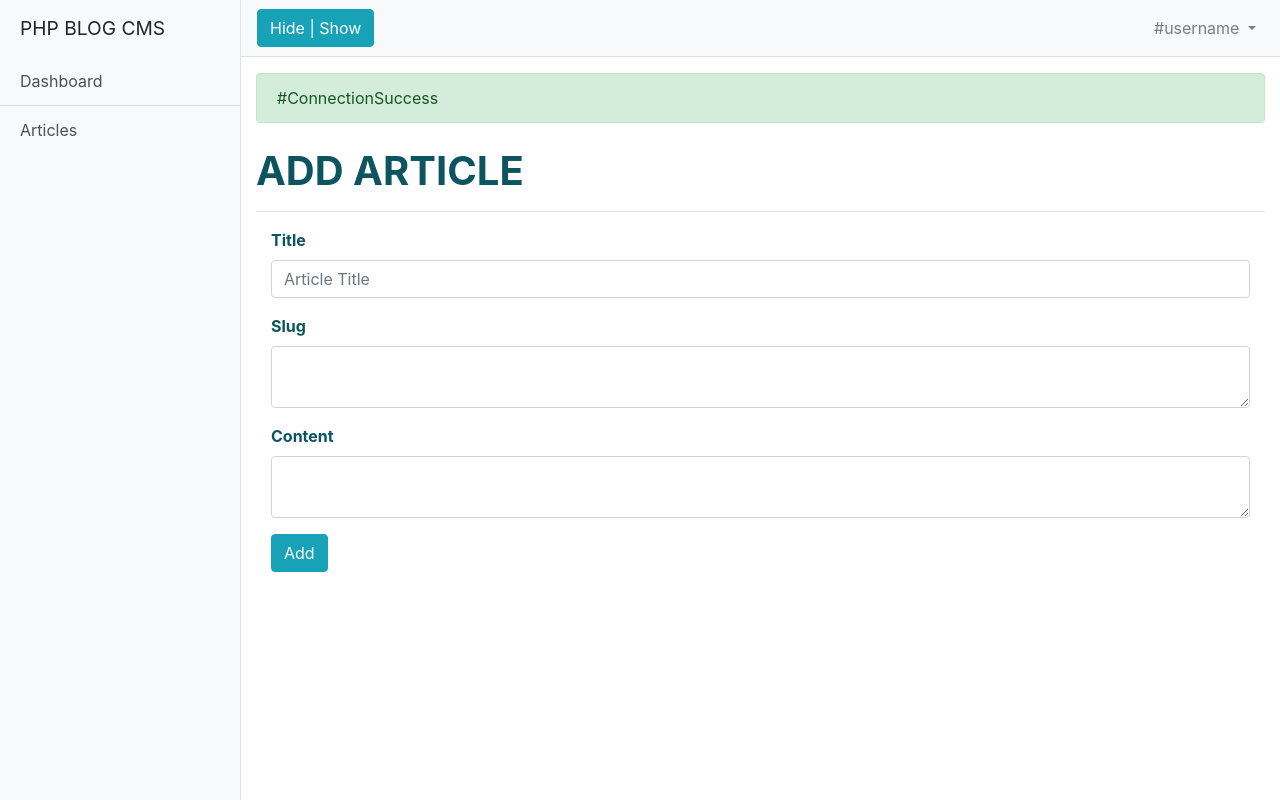
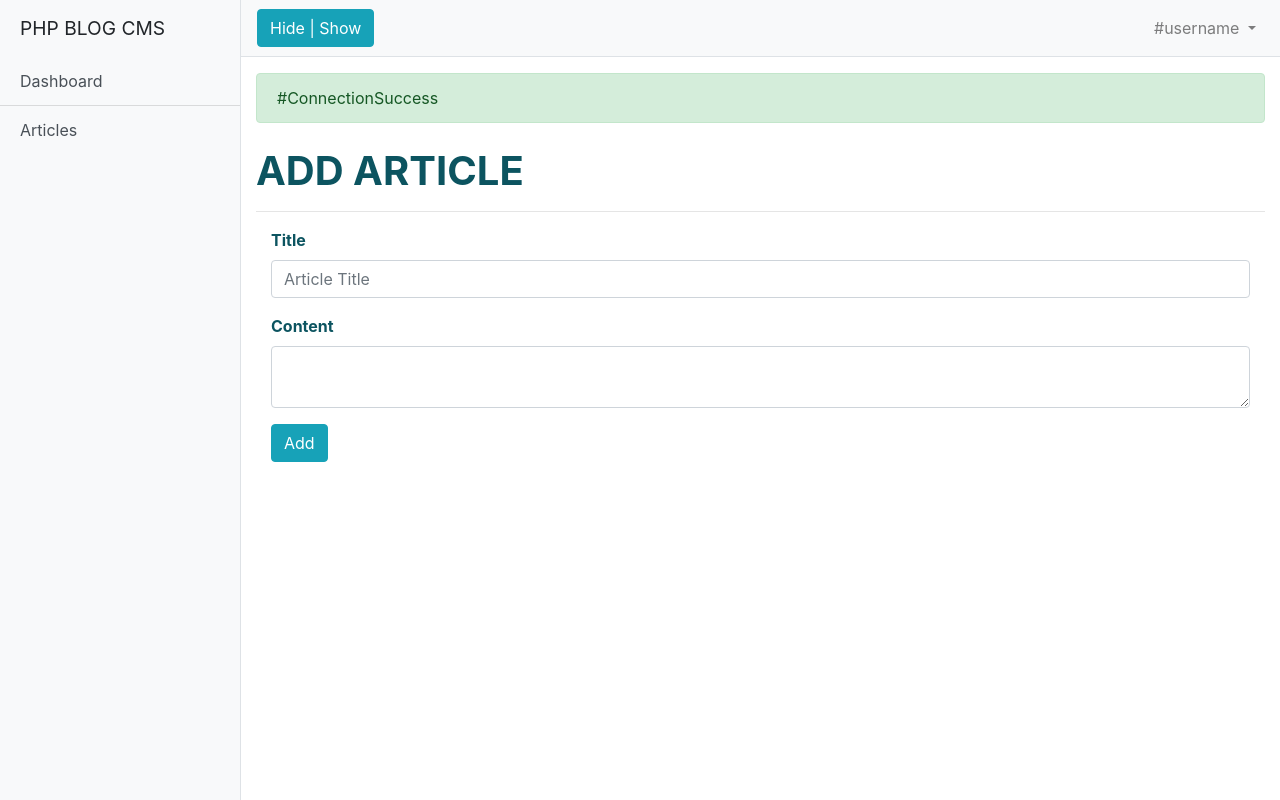
Before and after one commit to elifcakmakk/php-blog, a PHP site: page /admin/article_add.php in a window 1280 px wide. Run offline with PHP 8.4, Linux system fonts and the light colour scheme.

Commit message:
Slug was deleted from the aticle_add section

```diff
--- a/admin/article_add.php
+++ b/admin/article_add.php
@@ -5,18 +5,11 @@
     <h1 class="mt-4" style="color: #0c5460" ><strong>ADD ARTICLE</strong></h1>
     <hr>
 
-
 <div class="container col-12">
     <form method="post" action="article_add.php">
         <div class="form-group">
             <label style="color: #0c5460"><strong>Title</strong></label>
             <input name="title" type="text" class="form-control" placeholder="Article Title" required>
-
-        </div>
-        <div class="form-group">
-            <label style="color: #0c5460"><strong>Slug</strong></label>
-            <textarea name="slug" type="text" class="form-control" required >
-            </textarea>
 
         </div>
         <div class="form-group">
@@ -33,10 +26,8 @@
 
 <?php
 if($_POST){
-    // TODO formdan ve post dan slug kaldırılacak!
-    // Tamam yapacağım
+
     $title=$_POST["title"];
-    $slug=$_POST["slug"];
     $content=$_POST["content"];
 
     $data=array(
--- a/config/database.php
+++ b/config/database.php
@@ -2,7 +2,7 @@
 
 $host = "localhost";
 $dbuser = "root";
-$dbpsw = "database";
+$dbpsw = "";
 $dbname = "php_blog";
 try {
     $db = new PDO("mysql:host=$host;dbname=$dbname;charset=utf8", $dbuser, $dbpsw);
--- a/task.txt
+++ b/task.txt
@@ -3,11 +3,12 @@
 -elifcakmakk
 (dateline 13-12-2020  : 17-12-2020 )
 1 : article add slug delete (form and method) (bugfix)
-2 : cartegory operations (future)
+2 : categories operations (future)
     2-1 : table created (categories)
     2-2 : table labels : id (int AI) , name(varchar(255)) ,slug(varchar(255))
     2-3 : table data insert operation
     2-4 : table data update operation
+    2-5 : sidebar categories name add
 
 
 
```
